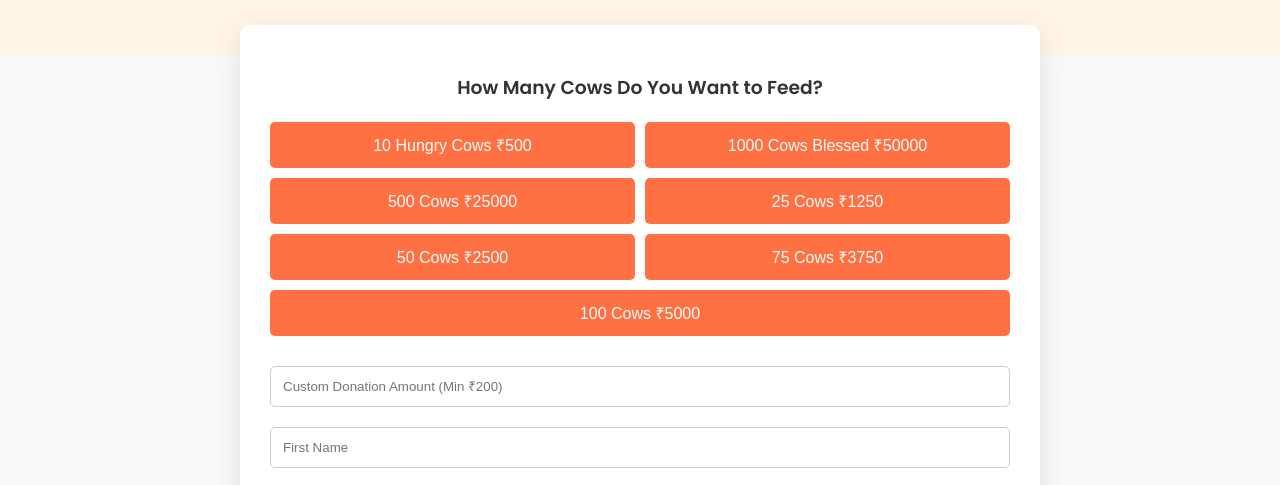
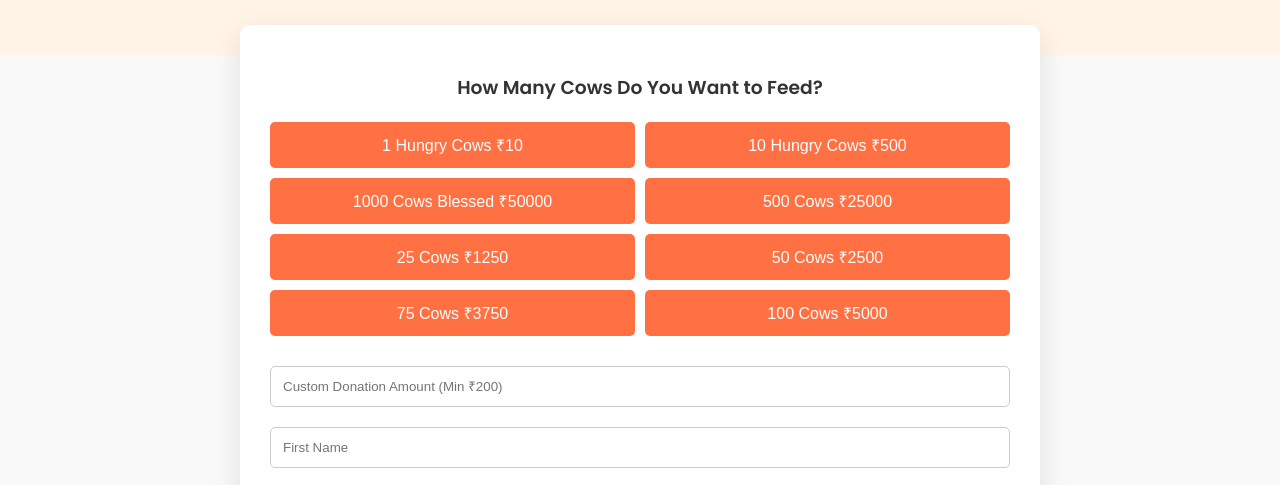
Before and after one commit to ManyaFoundation1/manyafoundation, a website: page public/cow.html in a window 1280 px wide. Shown: the part 270-755 px from the top of the page. Drawn offline with Linux system fonts and the light colour scheme.

Commit message:
Update cow.html

```diff
--- a/public/cow.html
+++ b/public/cow.html
@@ -139,6 +139,7 @@
   <div class="container" id="donate">
     <h3>How Many Cows Do You Want to Feed?</h3>
     <div class="donation-options">
+            <button onclick="setAmount(10)">1 Hungry Cows ₹10</button>
       <button onclick="setAmount(500)">10 Hungry Cows ₹500</button>
       <button onclick="setAmount(50000)">1000 Cows Blessed ₹50000</button>
       <button onclick="setAmount(25000)">500 Cows ₹25000</button>
```
